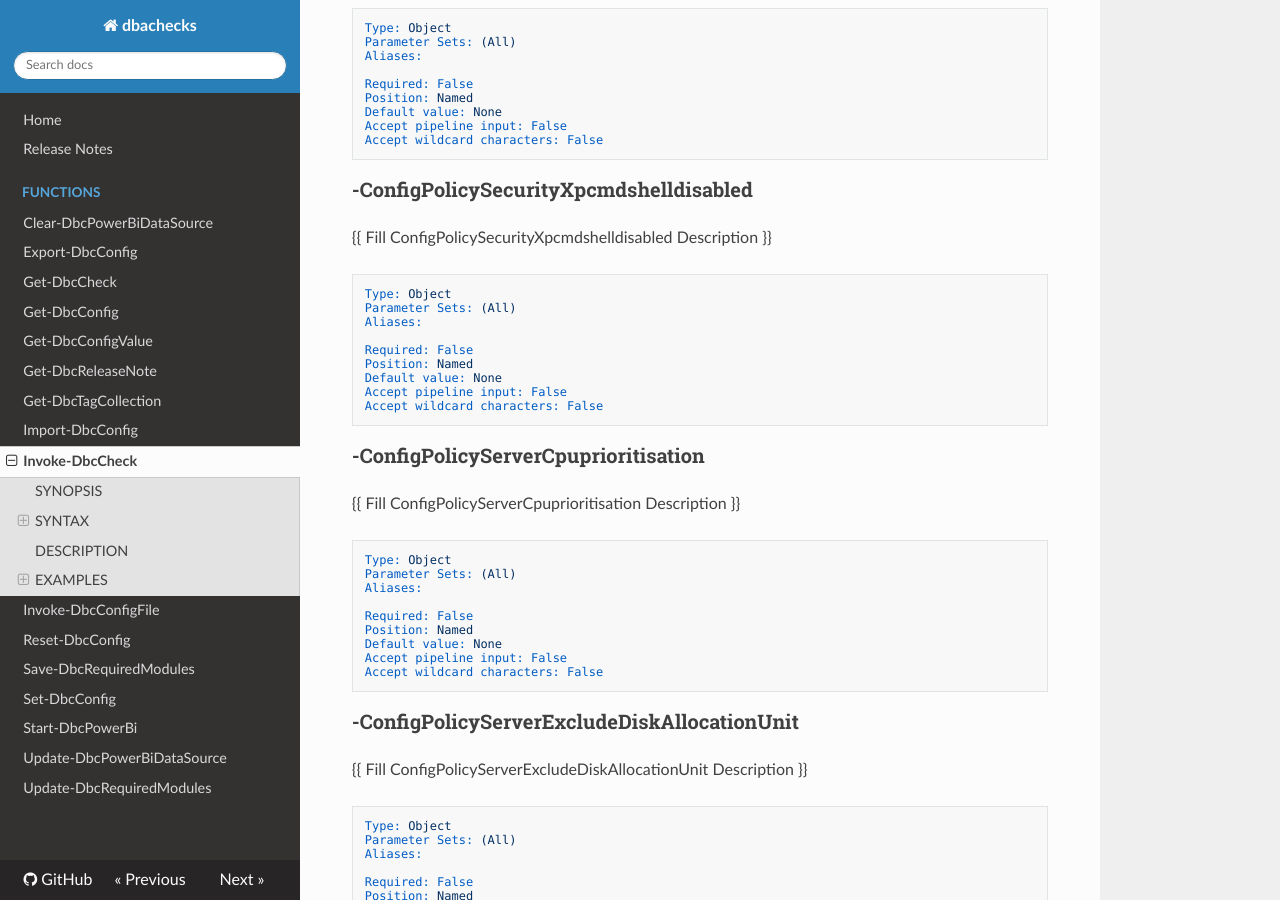
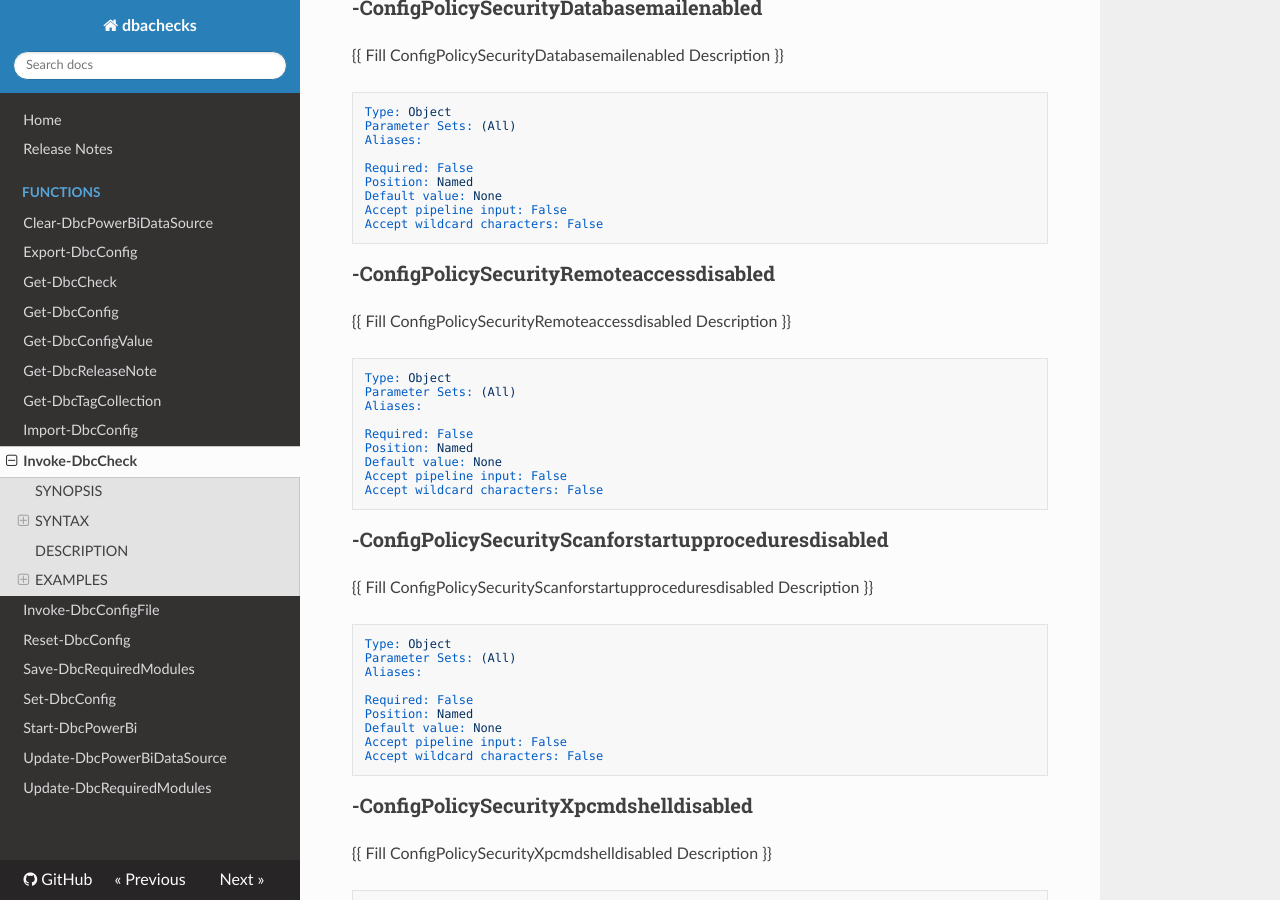
Before and after one commit to dataplat/dbachecks, an MkDocs documentation site: the page built from docs/functions/Invoke-DbcCheck.md, in a window 1280 px wide and 900 px high, scrolled down 48510 px. Built offline with MkDocs 1.6.1, drawn with Linux system fonts in a browser that asks for light colours; nearby versions of some CDN libraries; old or Windows-style settings are respelled for this version of MkDocs; some of the changed text lies outside the part shown.

Commit message:
Updated Version Number and docs from master ***NO_CI***

````diff
--- a/docs/functions/Invoke-DbcCheck.md
+++ b/docs/functions/Invoke-DbcCheck.md
@@ -80,6 +80,8 @@ Invoke-DbcCheck [-Script <Object[]>] [-TestName <String[]>] [-EnableExit] [[-Che
  [-ConfigPolicyRecoverymodelExcludedb <Object>] [-ConfigPolicyRecoverymodelType <Object>]
  [-ConfigPolicySecurityAdhocdistributedqueriesenabled <Object>] [-ConfigPolicySecurityClrenabled <Object>]
  [-ConfigPolicySecurityCrossdbownershipchaining <Object>] [-ConfigPolicySecurityDatabasemailenabled <Object>]
+ [-ConfigPolicySecurityRemoteaccessdisabled <Object>]
+ [-ConfigPolicySecurityScanforstartupproceduresdisabled <Object>]
  [-ConfigPolicySecurityXpcmdshelldisabled <Object>] [-ConfigPolicyServerCpuprioritisation <Object>]
  [-ConfigPolicyServerExcludeDiskAllocationUnit <Object>] [-ConfigPolicyStorageBackuppath <Object>]
  [-ConfigPolicyTraceflagsExpected <Object>] [-ConfigPolicyTraceflagsNotexpected <Object>]
@@ -174,6 +177,8 @@ Invoke-DbcCheck [-Script <Object[]>] [-TestName <String[]>] [-EnableExit] [[-Che
  [-ConfigPolicyRecoverymodelExcludedb <Object>] [-ConfigPolicyRecoverymodelType <Object>]
  [-ConfigPolicySecurityAdhocdistributedqueriesenabled <Object>] [-ConfigPolicySecurityClrenabled <Object>]
  [-ConfigPolicySecurityCrossdbownershipchaining <Object>] [-ConfigPolicySecurityDatabasemailenabled <Object>]
+ [-ConfigPolicySecurityRemoteaccessdisabled <Object>]
+ [-ConfigPolicySecurityScanforstartupproceduresdisabled <Object>]
  [-ConfigPolicySecurityXpcmdshelldisabled <Object>] [-ConfigPolicyServerCpuprioritisation <Object>]
  [-ConfigPolicyServerExcludeDiskAllocationUnit <Object>] [-ConfigPolicyStorageBackuppath <Object>]
  [-ConfigPolicyTraceflagsExpected <Object>] [-ConfigPolicyTraceflagsNotexpected <Object>]
@@ -2741,6 +2747,36 @@ Accept pipeline input: False
 Accept wildcard characters: False
 ```
 
+### -ConfigPolicySecurityRemoteaccessdisabled
+{{ Fill ConfigPolicySecurityRemoteaccessdisabled Description }}
+
+```yaml
+Type: Object
+Parameter Sets: (All)
+Aliases:
+
+Required: False
+Position: Named
+Default value: None
+Accept pipeline input: False
+Accept wildcard characters: False
+```
+
+### -ConfigPolicySecurityScanforstartupproceduresdisabled
+{{ Fill ConfigPolicySecurityScanforstartupproceduresdisabled Description }}
+
+```yaml
+Type: Object
+Parameter Sets: (All)
+Aliases:
+
+Required: False
+Position: Named
+Default value: None
+Accept pipeline input: False
+Accept wildcard characters: False
+```
+
 ### -ConfigPolicySecurityXpcmdshelldisabled
 {{ Fill ConfigPolicySecurityXpcmdshelldisabled Description }}
 
@@ -3161,6 +3197,36 @@ Accept pipeline input: False
 Accept wildcard characters: False
 ```
 
+### -ConfigSkipInstanceRemoteaccessdisabled
+{{ Fill ConfigSkipInstanceRemoteaccessdisabled Description }}
+
+```yaml
+Type: Object
+Parameter Sets: (All)
+Aliases:
+
+Required: False
+Position: Named
+Default value: None
+Accept pipeline input: False
+Accept wildcard characters: False
+```
+
+### -ConfigSkipInstanceScanforstartupproceduresdisabled
+{{ Fill ConfigSkipInstanceScanforstartupproceduresdisabled Description }}
+
+```yaml
+Type: Object
+Parameter Sets: (All)
+Aliases:
+
+Required: False
+Position: Named
+Default value: None
+Accept pipeline input: False
+Accept wildcard characters: False
+```
+
 ### -ConfigSkipLogfilecounttest
 {{ Fill ConfigSkipLogfilecounttest Description }}
 
````
Also changed, not shown: other parts of docs/functions/Invoke-DbcCheck.md (+4 -2 lines), docs/RELEASE.md (+19 -2 lines), 1 other file.
